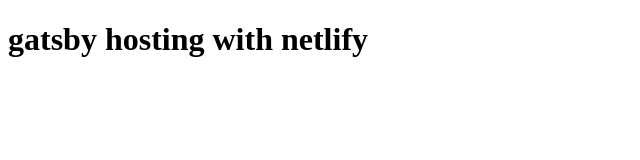
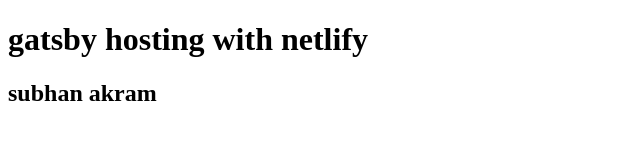
Before and after one commit to subhan300/gatsby_hosting, a Gatsby site: page / in a window 1280 px wide. Shown: the whole page, without its empty margins (0-640 px from the left). Built offline with nearby package versions, Linux system fonts and the light colour scheme; Gatsby itself is replaced by a stand-in of ours.

Commit message:
Update index.js

```diff
--- a/src/pages/index.js
+++ b/src/pages/index.js
@@ -4,6 +4,7 @@
   return (
     <div>
       <h1>gatsby hosting with netlify</h1>
+    <h2>subhan akram</h2>
     </div>
   )
 }
```
